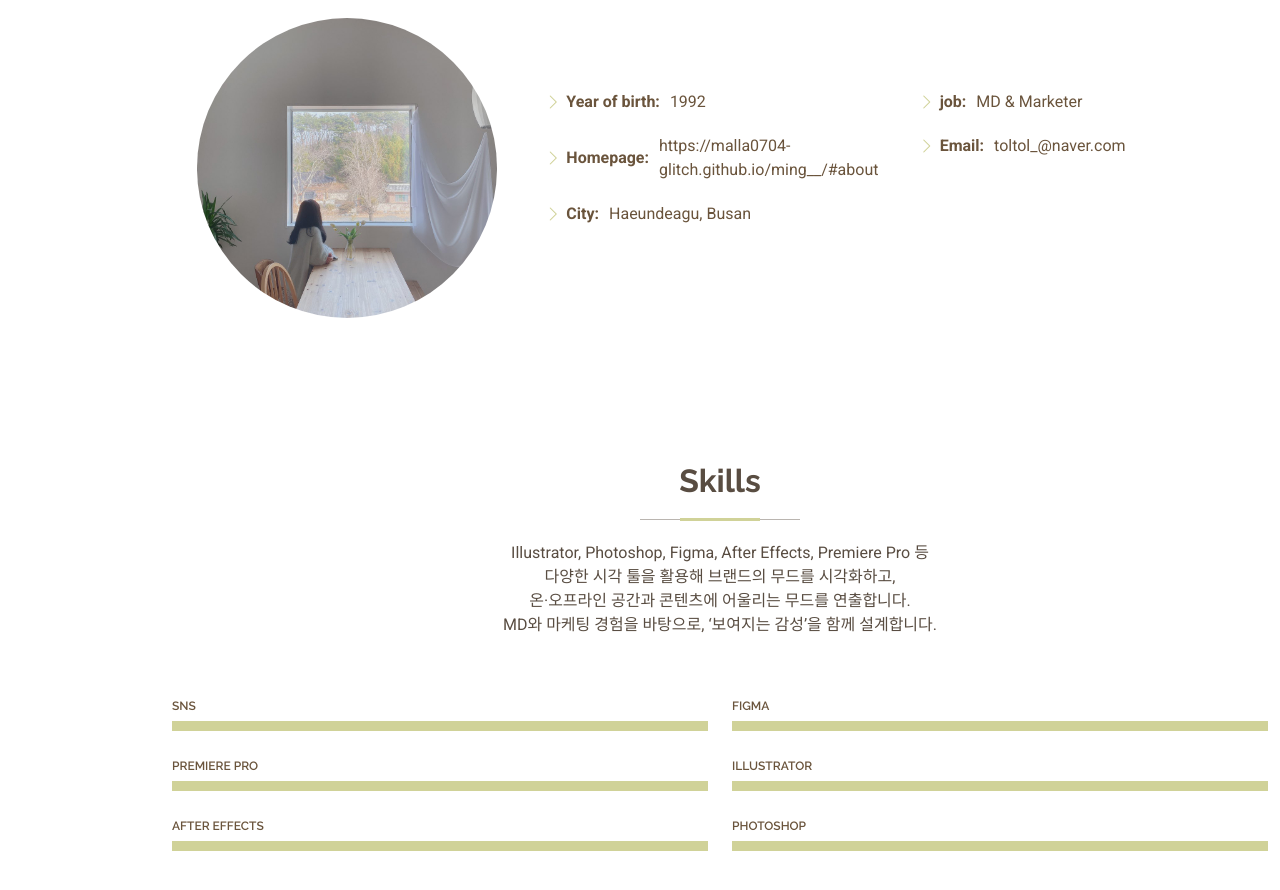
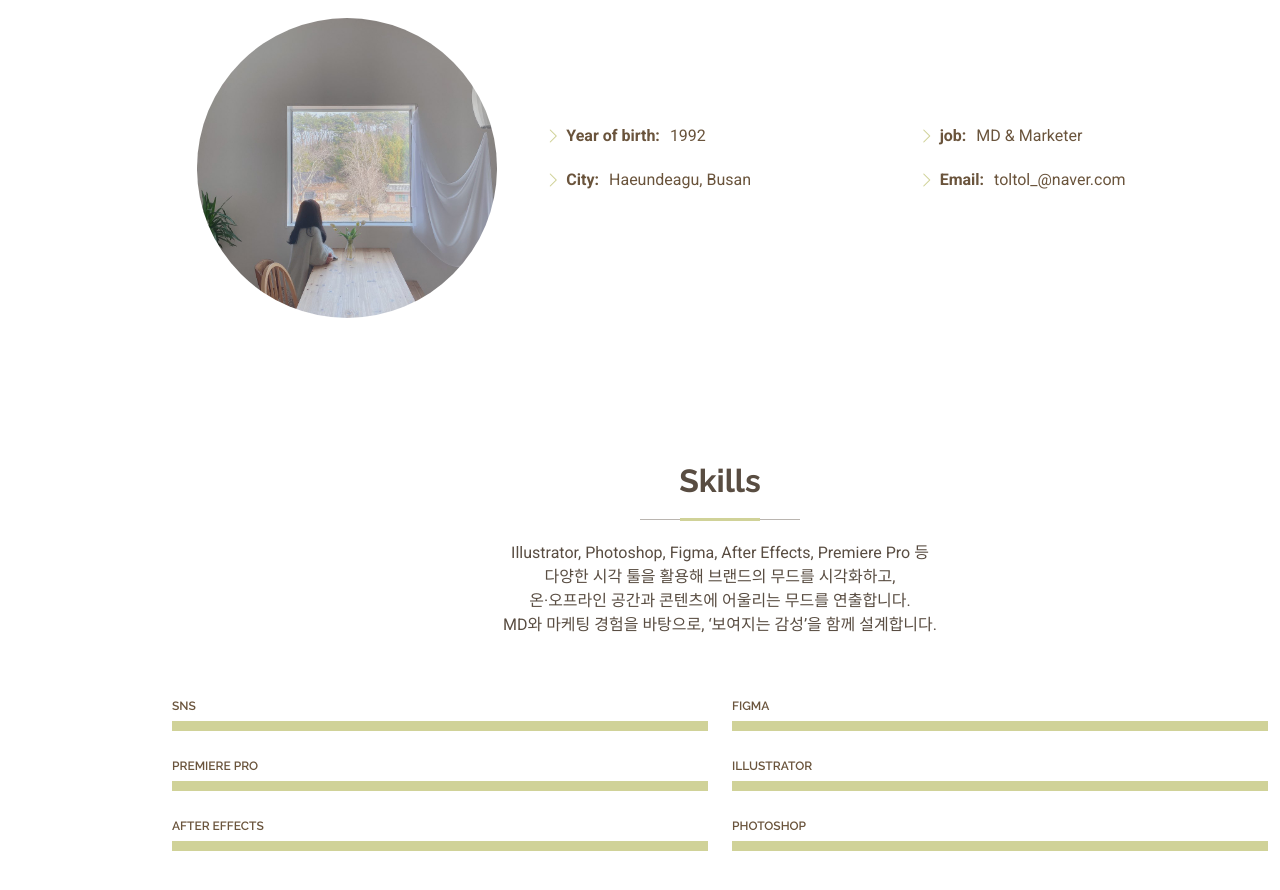
Before and after one commit to malla0704-glitch/ming__, a plain HTML site: page index.html in a window 1280 px wide. Shown: the part 1100-1990 px from the top of the page. Drawn offline with Linux system fonts and the light colour scheme.

Commit message:
Remove homepage link from index.html

```diff
--- a/index.html
+++ b/index.html
@@ -96,7 +96,6 @@
               <div class="col-lg-6">
                 <ul>
                   <li><i class="bi bi-chevron-right"></i> <strong>Year of birth:</strong> <span>1992</span></li>
-                  <li><i class="bi bi-chevron-right"></i> <strong>Homepage:</strong> <span>https://malla0704-glitch.github.io/ming__/#about</span></li>
                   <li><i class="bi bi-chevron-right"></i> <strong>City:</strong> <span>Haeundeagu, Busan</span></li>
                 </ul>
               </div>
```
